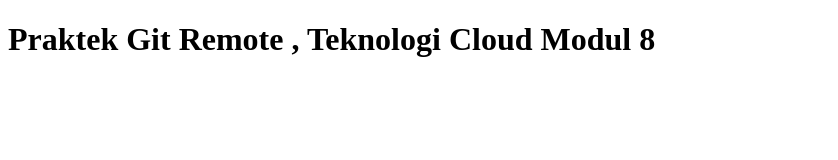
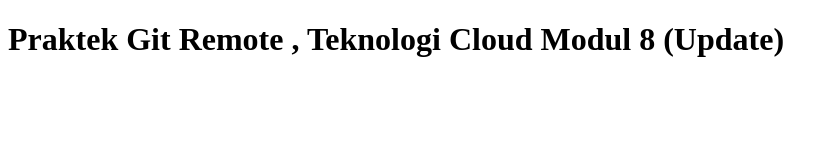
Before and after one commit to GioRick17/prakcloud, a plain HTML site: page index.html in a window 1280 px wide. Shown: the whole page, without its empty margins (0-838 px from the left). Drawn offline with Linux system fonts and the light colour scheme.

Commit message:
update index.html file

```diff
--- a/index.html
+++ b/index.html
@@ -4,6 +4,6 @@
         <title>Teknologi Cloud Git Remote</title>
     </head>
     <body>
-        <h1>Praktek Git Remote , Teknologi Cloud Modul 8</h1>
+        <h1>Praktek Git Remote , Teknologi Cloud Modul 8 (Update)</h1>
     </body>
 </html>
```
